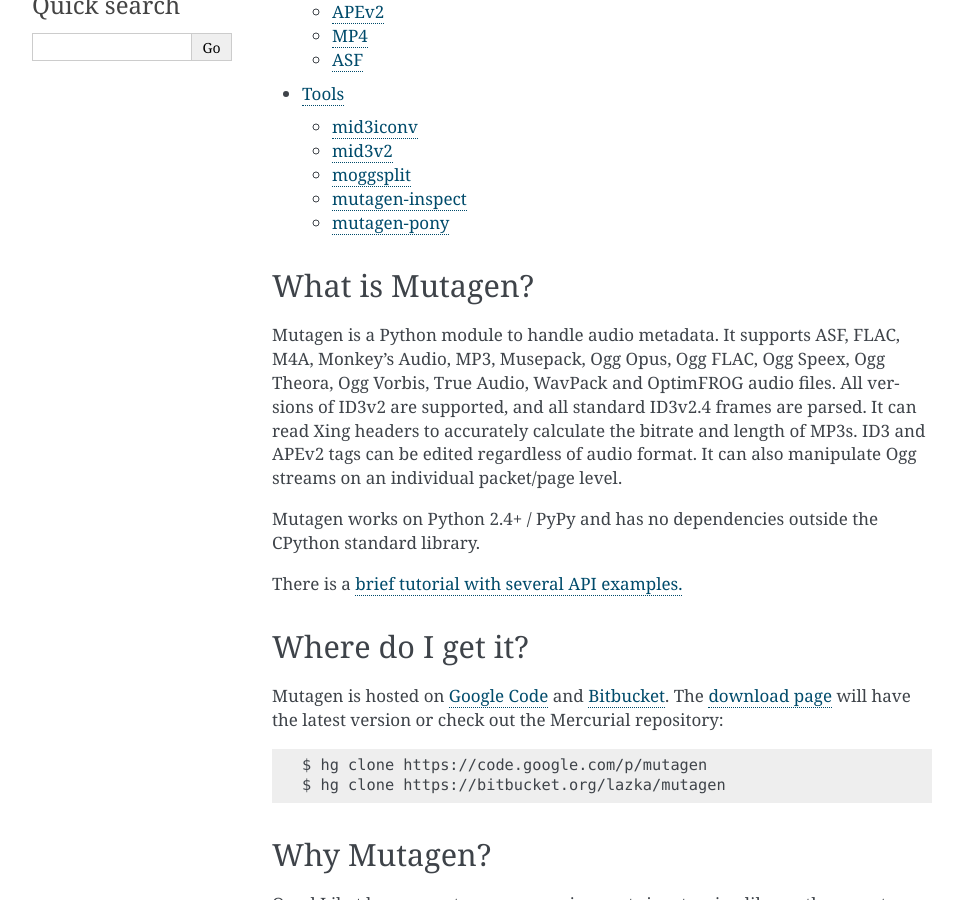
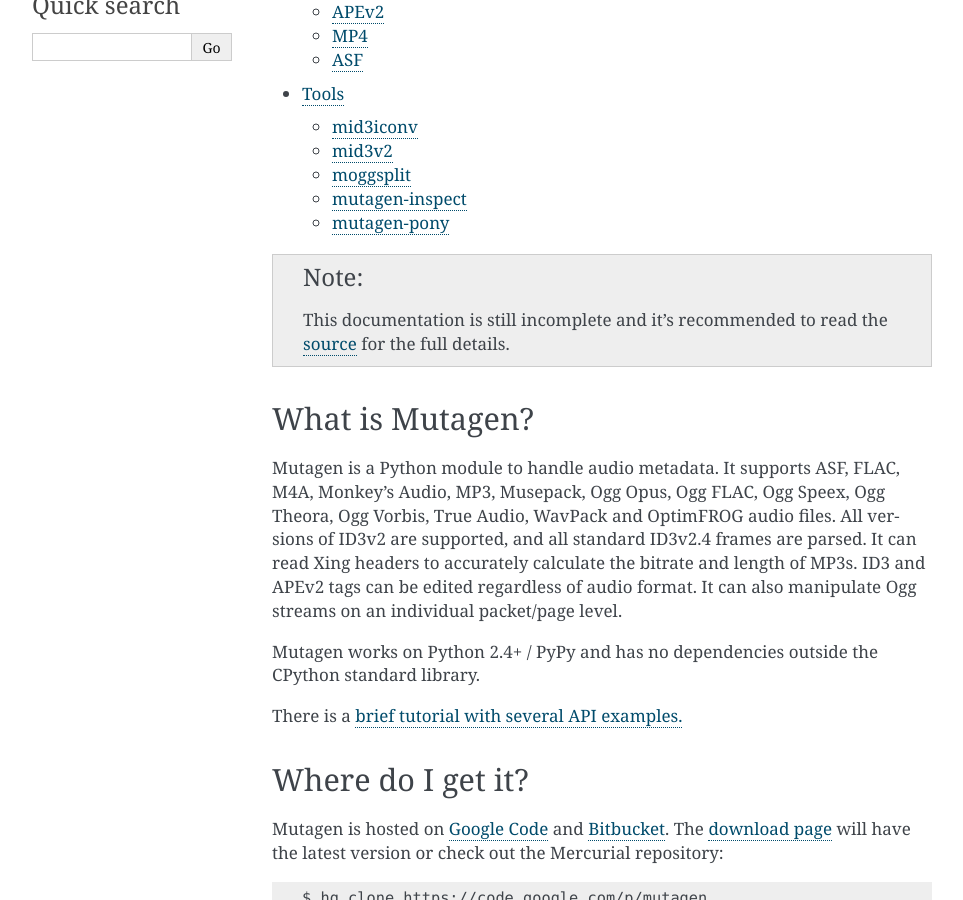
Before and after one commit to quodlibet/mutagen, a Sphinx documentation site: the page built from docs/index.rst, in a window 1280 px wide and 900 px high, scrolled down 320 px. Shown: the whole window, without its empty margins (148-1111 px from the left). Built offline with Sphinx 7.4.7, drawn with Linux system fonts in a browser that asks for light colours.

Commit message:
docs: add note about them beeing incomplete

```diff
--- a/docs/index.rst
+++ b/docs/index.rst
@@ -11,6 +11,12 @@
     bugs
     api/index
     man/index
+
+.. note::
+
+    This documentation is still incomplete and it's recommended to read the
+    `source <https://bitbucket.org/lazka/mutagen/src/default/mutagen>`__
+    for the full details.
 
 What is Mutagen?
 ----------------
```
